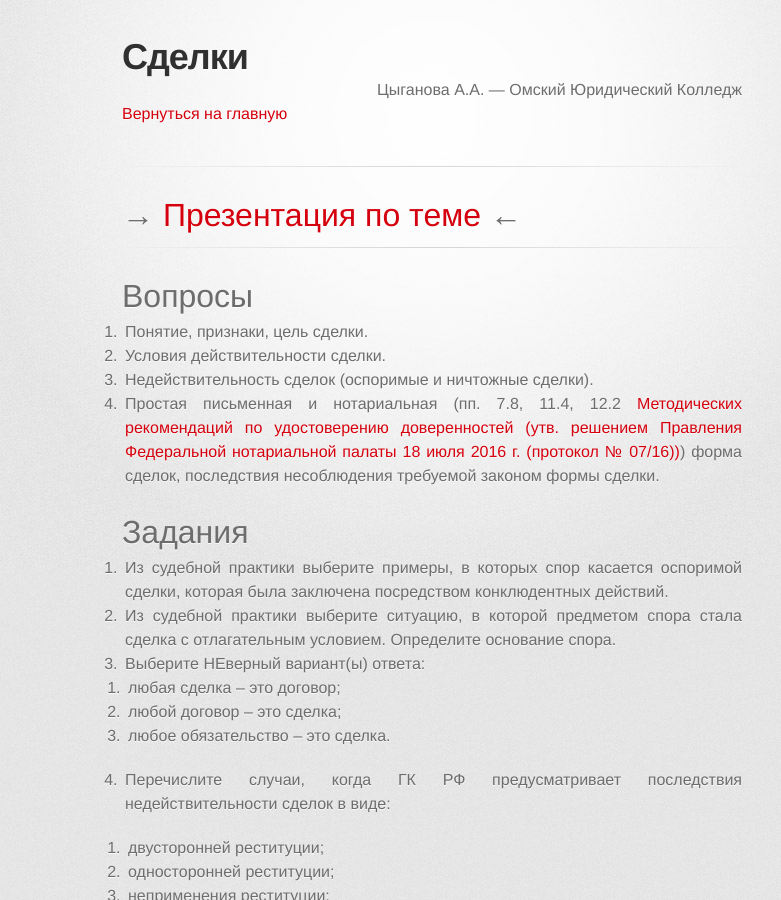
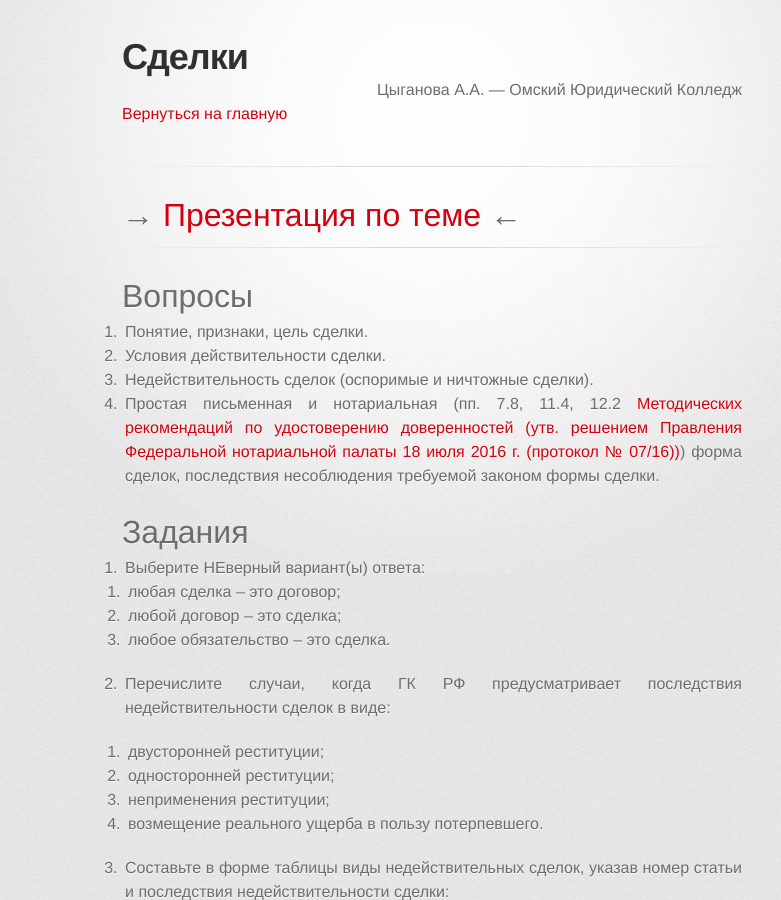
Before and after one commit to a-nova/a-nova.github.io, a Jekyll site: the page built from _lessons/07.md, in a window 1280 px wide and 900 px high. Shown: the whole window, without its empty margins (208-989 px from the left). Built offline with Jekyll 4.4.1, drawn with Linux system fonts in a browser that asks for light colours; some web fonts are replaced.

Commit message:
rm two tasks

```diff
--- a/_lessons/07.md
+++ b/_lessons/07.md
@@ -21,15 +21,11 @@ layout: page
 
 # Задания
 
-1. Из судебной практики выберите примеры, в которых спор касается оспоримой
-   сделки, которая была заключена посредством конклюдентных действий.
-2. Из судебной практики выберите ситуацию, в которой предметом спора стала
-   сделка с отлагательным условием. Определите основание спора.
-3. Выберите НЕверный вариант(ы) ответа:
+1. Выберите НЕверный вариант(ы) ответа:
    1. любая сделка -- это договор;
    2. любой договор -- это сделка;
    3. любое обязательство -- это сделка.
-4. Перечислите случаи, когда ГК РФ предусматривает последствия
+2. Перечислите случаи, когда ГК РФ предусматривает последствия
    недействительности сделок в виде:
 
    1. двусторонней реституции;
```
Also changed, not shown: other parts of _lessons/07.md (+5 -5 lines).
